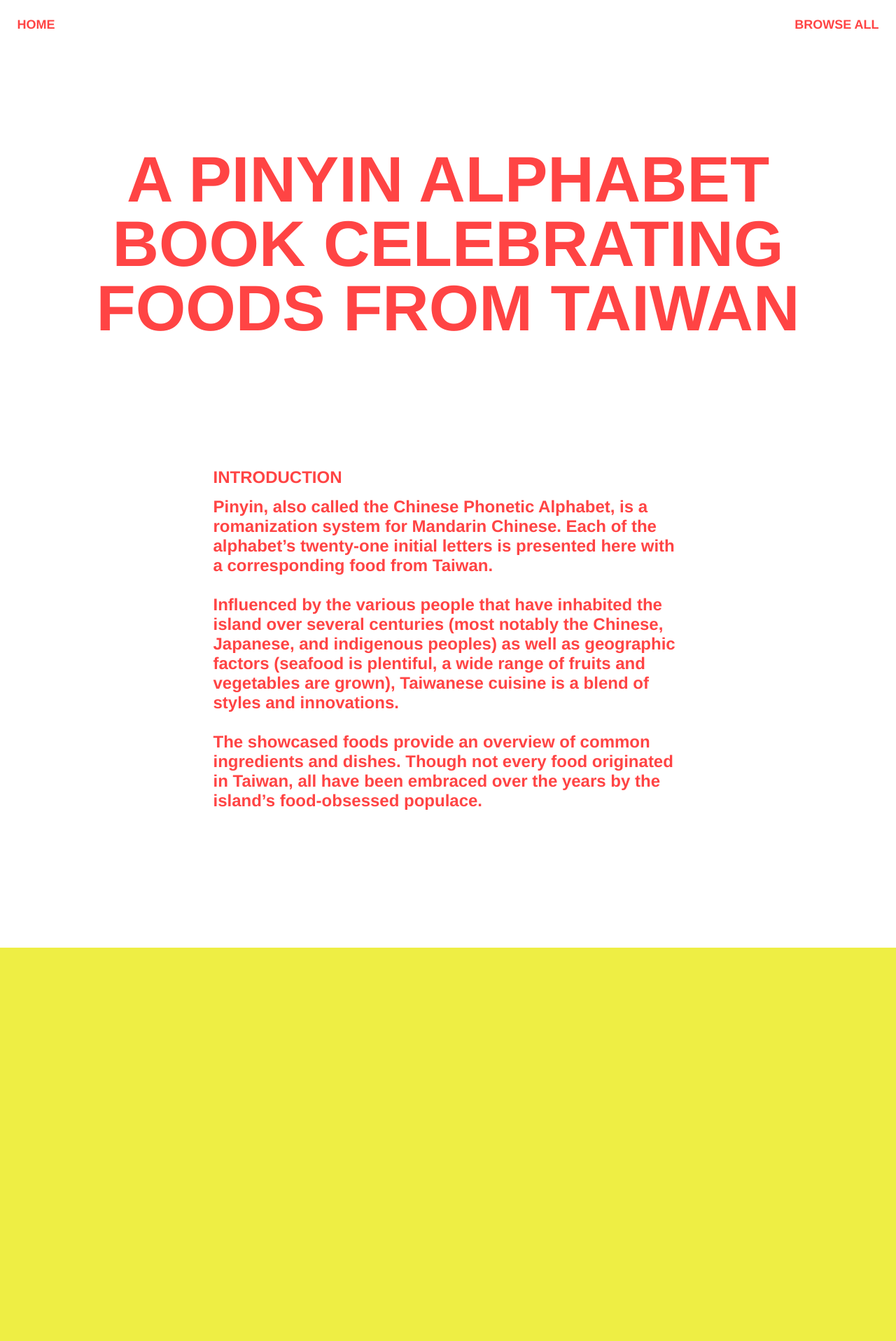
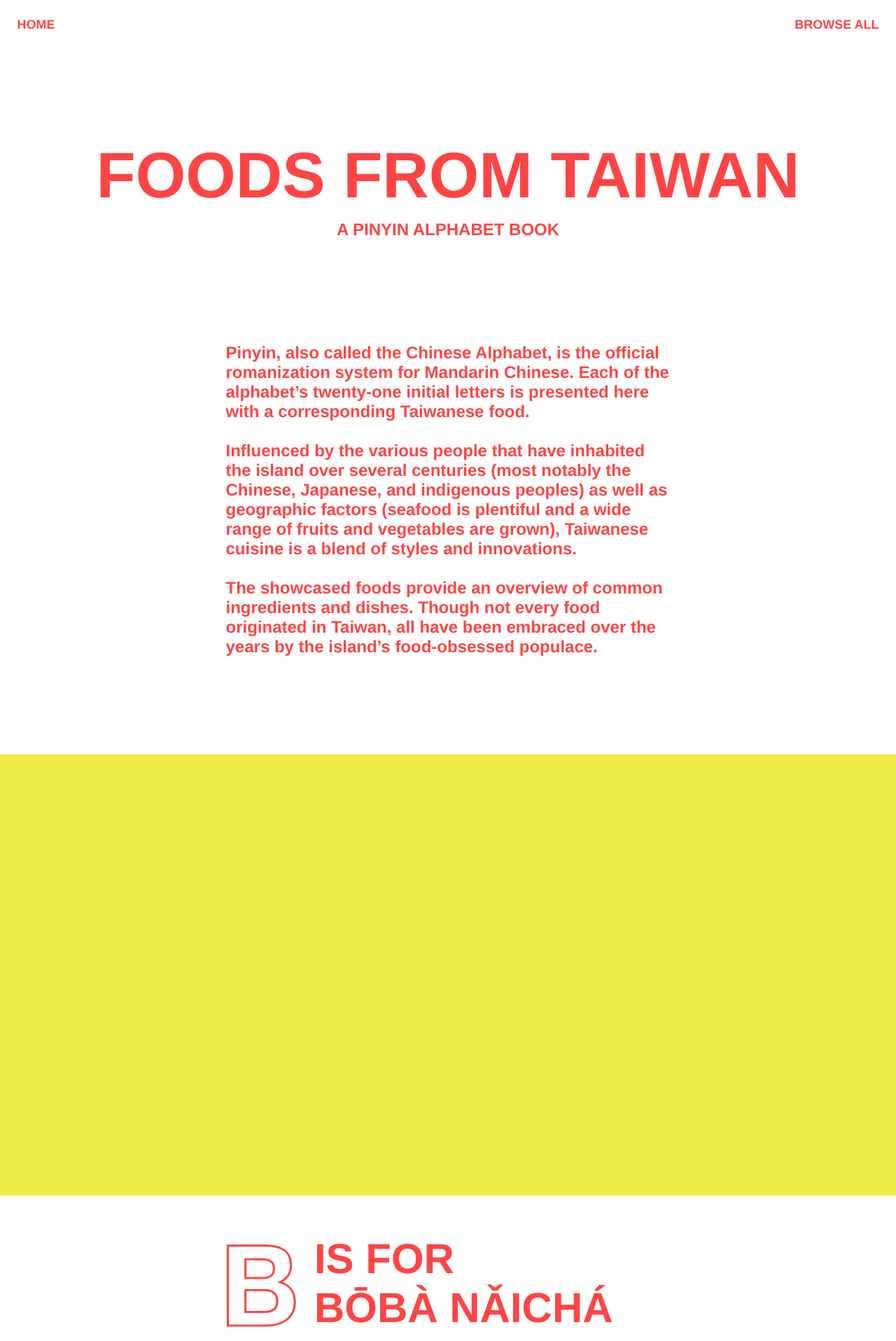
Before and after one commit to justinjaywang/taiwanese-foods, a Jekyll site: the page built from index.md, in a window 1280 px wide. Shown: the top 1916 px of the page at 70% size. Built offline with Jekyll 4.4.1, drawn with Linux system fonts in a browser that asks for light colours; some of the changed text lies outside the part shown.

Commit message:
edit titling

```diff
--- a/_layouts/homepage.html
+++ b/_layouts/homepage.html
@@ -6,7 +6,8 @@ layout: default
 
 <header class="main--homepage__header" id="home">
   <div class="container main--homepage__header__title">
-    <h1>{{ page.title }}</h1>
+    <h1 class="title">{{ page.title }}</h1>
+    <h4>{{ page.subtitle }}</h4>
   </div>
 
   <div class="container container--narrow rte">
--- a/assets/scripts/_source/main.js
+++ b/assets/scripts/_source/main.js
@@ -24,7 +24,7 @@ var initStickyNav = function () {
   if (!nav) return;
 
   var firstPost = document.querySelectorAll('[data-monitor]')[0];
-  var firstPostwatcher = scrollMonitor.create(firstPost, 240);
+  var firstPostwatcher = scrollMonitor.create(firstPost, 200);
   firstPostwatcher.stateChange(firstPostListener);
   firstPostListener(null, firstPostwatcher);
 
@@ -47,7 +47,7 @@ var initScrollMonitor = function () {
   var watchers = [];
   for (i = 0, l = items.length; i < l; i++) {
     var item = items[i];
-    var watcher = scrollMonitor.create(item, 240);
+    var watcher = scrollMonitor.create(item, 200);
     watchers[i] = watcher;
     watcher.stateChange(listener);
   }
--- a/assets/styles/_templates.scss
+++ b/assets/styles/_templates.scss
@@ -108,24 +108,25 @@
 }
 
 .main--homepage__header {
-  padding-bottom: $v*6;
+  padding-bottom: $v*4;
   position: relative;
-  @media (max-width: $bp-hide-nav) {
-    padding-bottom: $v*3;
-  }
 }
 
 .main--homepage__header__title {
   text-align: center;
-  max-width: 44em;
-  padding-top: $v*1;
-  margin-top: $v*6.5;
-  margin-bottom: $v*6.5;
-  @media (max-width: $bp-md-lg) {
+  padding-top: $v*3;
+  padding-bottom: $v*1;
+  margin-top: 120px;
+  margin-bottom: 120px;
+  @media (max-width: 1000px) {
     max-width: none;
-    margin-top: 16vw;
-    margin-bottom: 16vw;
+    margin-top: 12vw;
+    margin-bottom: 12vw;
   }
+}
+
+.title {
+  margin-bottom: $v*0.166667;
 }
 
 .food-posts {
--- a/assets/styles/_variables.scss
+++ b/assets/styles/_variables.scss
@@ -32,7 +32,7 @@ $v-rem: $line-height--normal * 1rem;
 // Grid
 
 $max-width--container--wide:   1680px;
-$max-width--container--narrow: 30rem;
+$max-width--container--narrow: 28.5rem;
 
 // xs | sm | md | lg | xl
 $bp-xs-sm: 576px;
--- a/index.md
+++ b/index.md
@@ -1,13 +1,12 @@
 ---
-title: A Pinyin Alphabet Book Celebrating Foods from Taiwan
+title: Foods from Taiwan
+subtitle: A pinyin alphabet book
 layout: homepage
 # https://www.tastecooking.com/new-york-citys-taiwanese-food-boom-its-about-damn-time/
 ---
 
-#### Introduction
+Pinyin, also called the Chinese Alphabet, is the official romanization system for Mandarin Chinese. Each of the alphabet's twenty-one initial letters is presented here with a corresponding Taiwanese food.
 
-Pinyin, also called the Chinese Phonetic Alphabet, is a romanization system for Mandarin Chinese. Each of the alphabet's twenty-one initial letters is presented here with a corresponding food from Taiwan.
-
-Influenced by the various people that have inhabited the island over several centuries (most notably the Chinese, Japanese, and indigenous peoples) as well as geographic factors (seafood is plentiful, a wide range of fruits and vegetables are grown), Taiwanese cuisine is a blend of styles and innovations.
+Influenced by the various people that have inhabited the island over several centuries (most notably the Chinese, Japanese, and indigenous peoples) as well as geographic factors (seafood is plentiful and a wide range of fruits and vegetables are grown), Taiwanese cuisine is a blend of styles and innovations.
 
 The showcased foods provide an overview of common ingredients and dishes. Though not every food originated in Taiwan, all have been embraced over the years by the island's food-obsessed populace.
```
Also changed, not shown: _foods/b.md (+1 -1 lines), assets/scripts/all.js.
